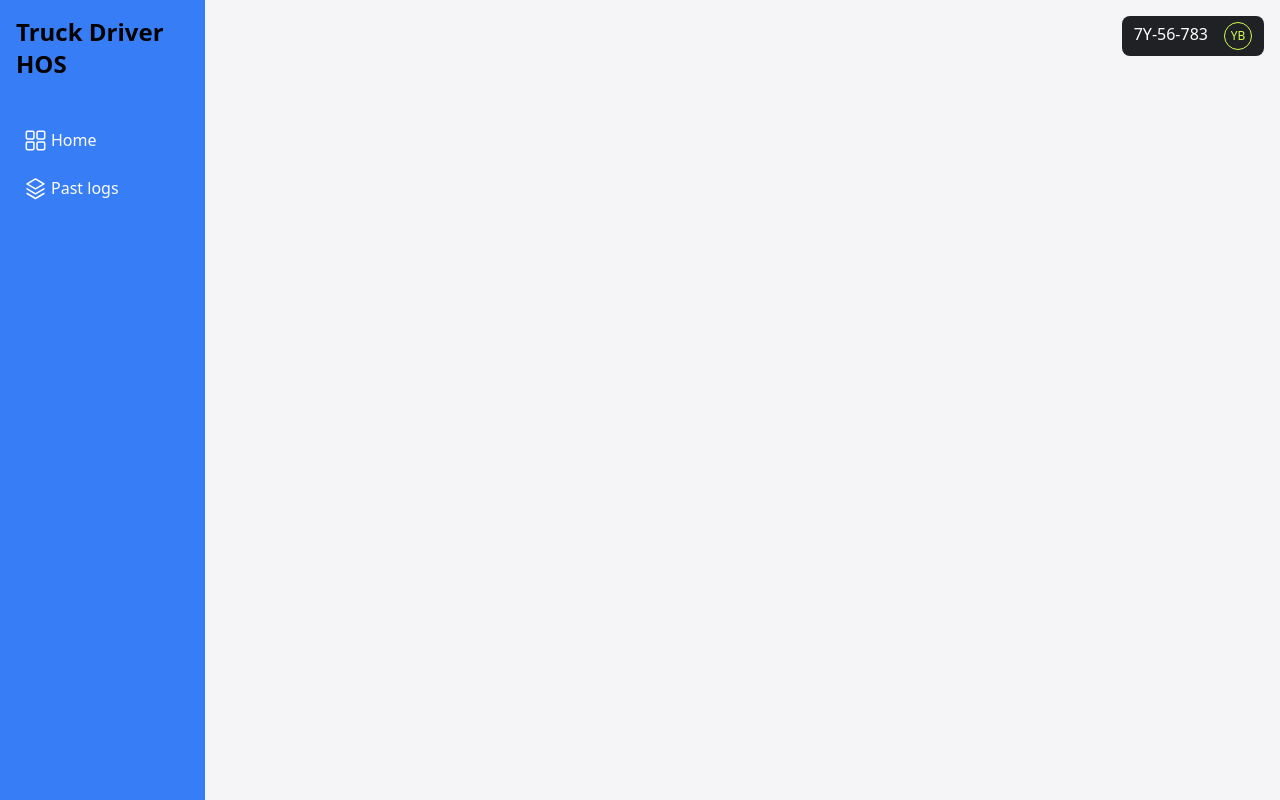
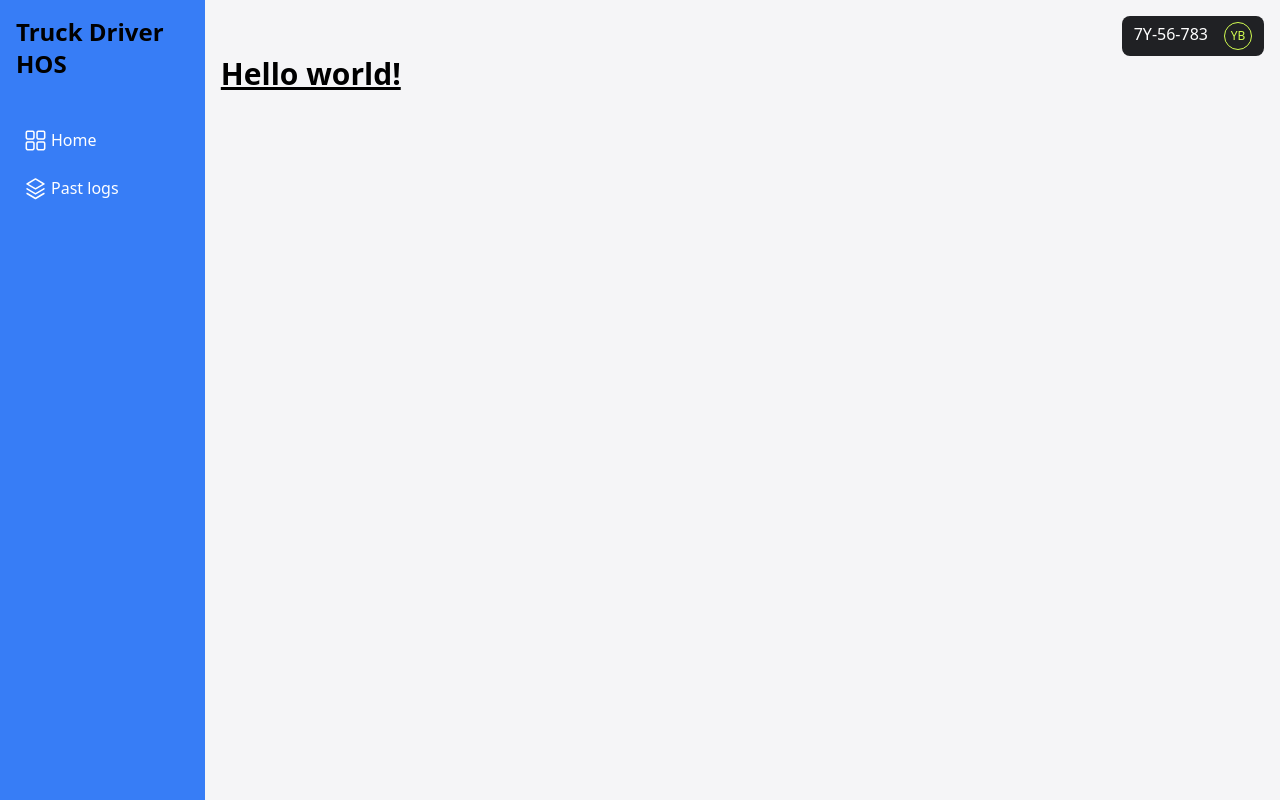
Before and after one commit to Yves-Byiringiro/Truck-Driver-Log-Book, a React (Vite) app in the folder frontend/: page / in a window 1280 px wide. Built offline with nearby package versions, Linux system fonts and the light colour scheme.

Commit message:
Added main content section

```diff
--- a/frontend/src/App.jsx
+++ b/frontend/src/App.jsx
@@ -1,10 +1,14 @@
-
+import MainContainer from "./containers/MainContainer"
 
 function App() {
 
   return (
     <div>
-      <h1 className="text-3xl text-red-700 font-semibold">hi world</h1>
+      <MainContainer>
+        <h1 className="text-3xl font-bold underline">
+          Hello world!
+        </h1>
+      </MainContainer>
     </div>
   )
 }
--- a/frontend/src/containers/MainContainer.jsx
+++ b/frontend/src/containers/MainContainer.jsx
@@ -1,6 +1,9 @@
+import SideNav from "../components/SideNav"
 
-export default function MainContainer() {
+export default function MainContainer({children}) {
   return (
+    <div className="flex flex-row h-screen w-screen bg-gray-100 ">
+        <SideNav />
         <section className='w-[84%] bg-[#F5F5F7] p-4'>
             <div className="flex justify-end">
                 <div className=" bg-[#202124] px-3 py-1.5 inline-flex gap-4 rounded-lg cursor-pointer">
@@ -10,6 +13,12 @@ export default function MainContainer() {
                     </div>
                 </div>
             </div>
+            <div>
+            {children}
+            </div>
         </section>
+    </div>
+
+
   )
 }
--- a/frontend/src/main.jsx
+++ b/frontend/src/main.jsx
@@ -6,6 +6,6 @@ import AuthenticatedContainer from './containers/AuthenticatedContainer.jsx'
 
 createRoot(document.getElementById('root')).render(
   <StrictMode>
-    <AuthenticatedContainer />
+    <App />
   </StrictMode>,
 )
```
Lines whose indentation alone changed are shown as unchanged.
